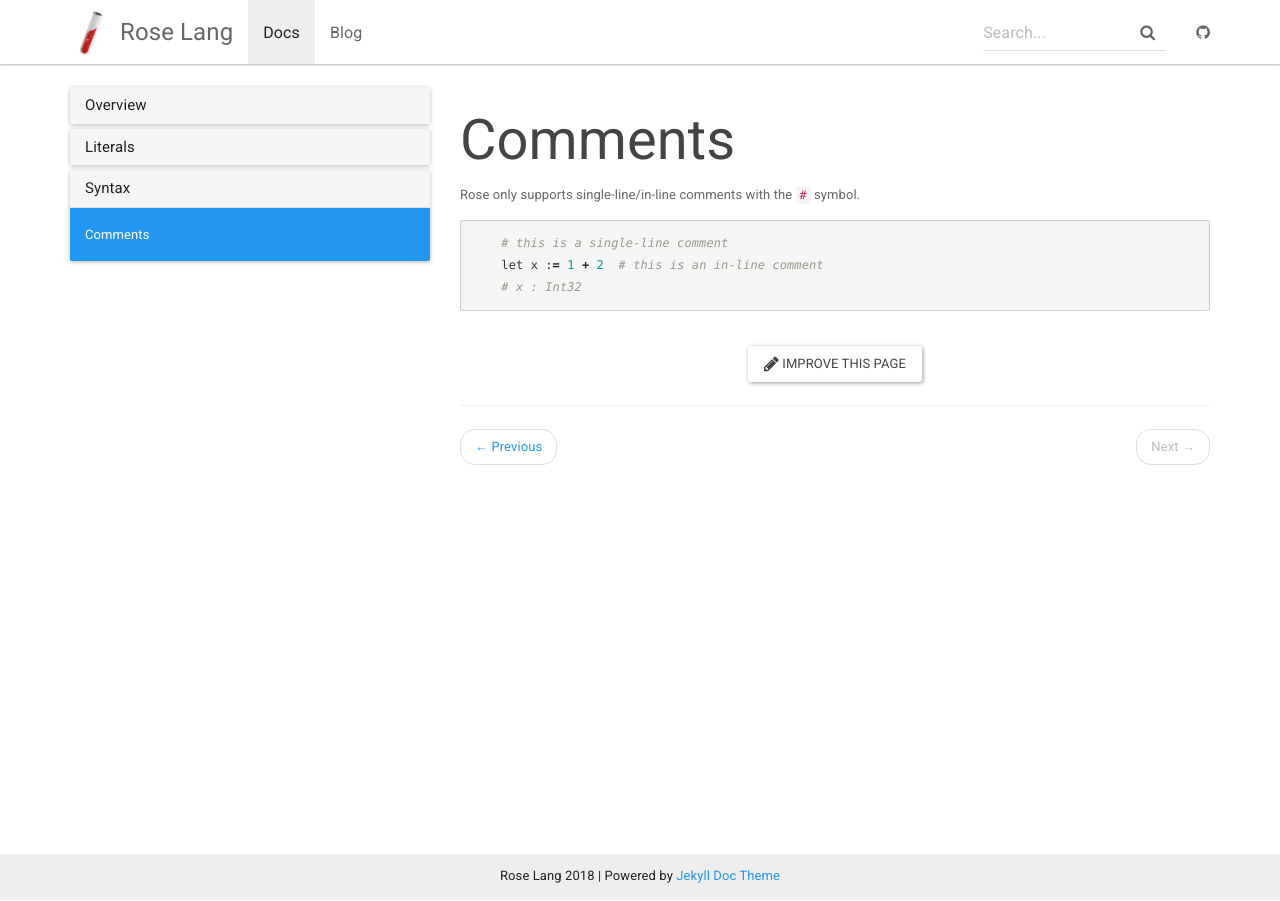
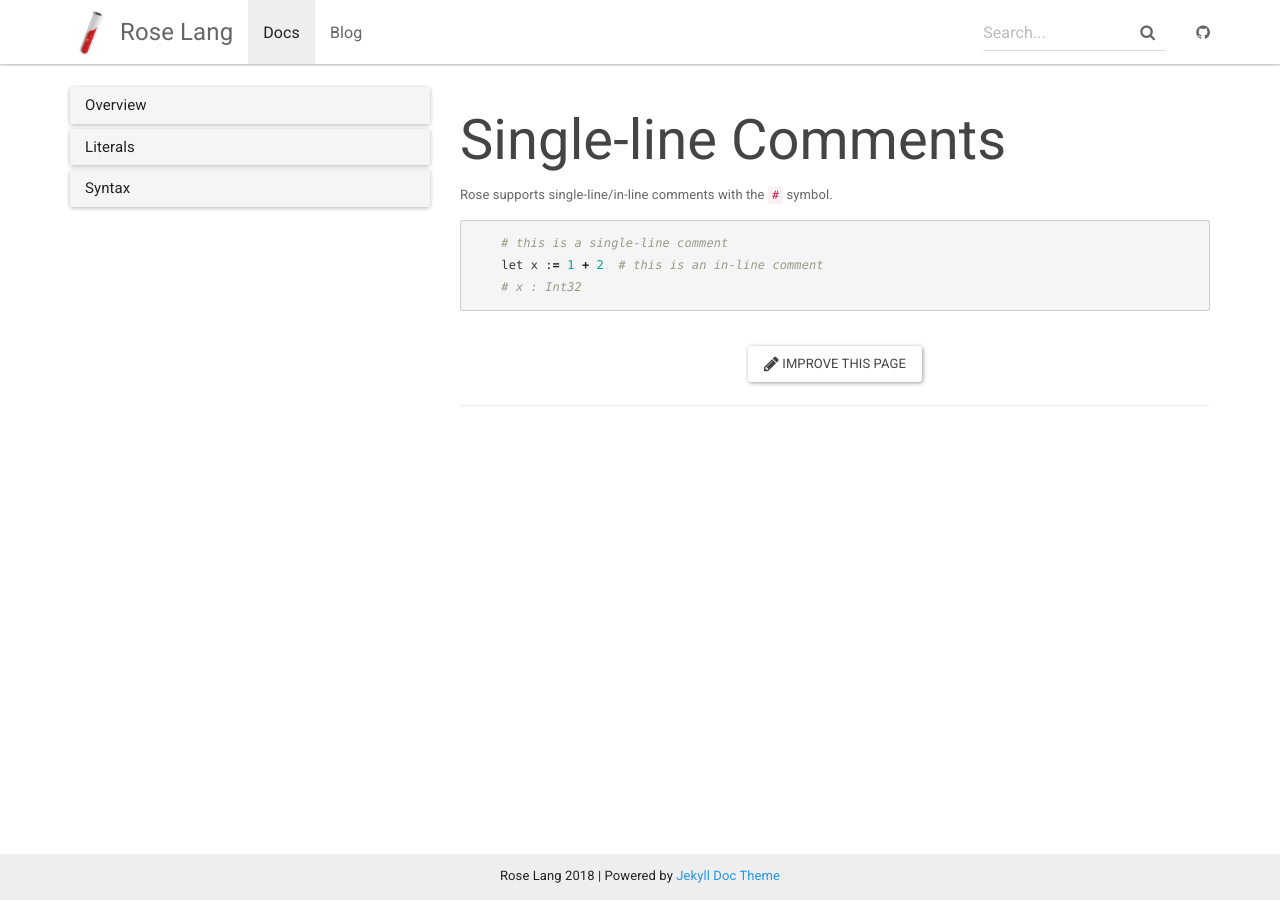
Before and after one commit to ttowncompiled/Rose, a Jekyll site: the page built from _docs/single-comments.md, in a window 1280 px wide. Built offline with Jekyll 4.4.1, drawn with Linux system fonts in a browser that asks for light colours; nearby versions of some CDN libraries.

```diff
--- a/_docs/comments.md
+++ b/_docs/single-comments.md
@@ -1,9 +1,9 @@
 ---
-title: Comments
-permalink: /docs/comments/
+title: Single-line Comments
+permalink: /docs/single-comments/
 ---
 
-Rose only supports single-line/in-line comments with the `#` symbol.
+Rose supports single-line/in-line comments with the `#` symbol.
 
 {% highlight ruby %}
     # this is a single-line comment
```
Also changed, not shown: _docs/multi-comments.md (added, +13 -0 lines).
